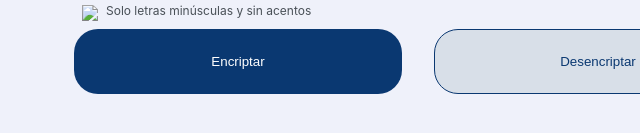
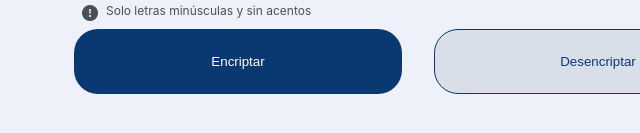
Before and after one commit to salvatoresonic/Challenge_Decoder_Alura, a plain HTML site: page index.html in a window 1280 px wide. Shown: the part 607-740 px from the top of the page, 38-678 px from the left. Drawn offline with Linux system fonts and the light colour scheme.

Commit message:
vector solo letras

```diff
--- a/index.html
+++ b/index.html
@@ -22,7 +22,7 @@
       <div class="encripta__box" >
             <textarea class="text-input-ingreso" type="text" name="input-texto" id="input-texto" placeholder="Ingrese el texto aqui" contenteditable="true" style="border: hidden;" ></textarea>
             <div class="encripta__vector__leyenda">
-              <img src="Vector.png" id="vector">
+              <img src="img/Vector.png" id="vector">
               <h2 for="input-texto" id=solo-letras>Solo letras minúsculas y sin acentos</h2>
 
             </div>
```
